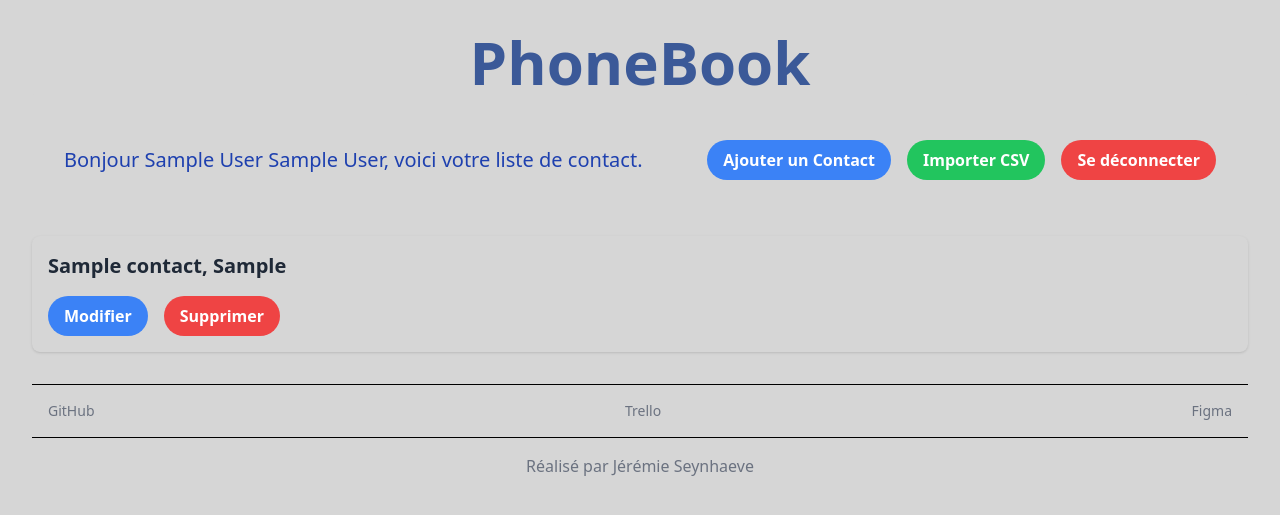
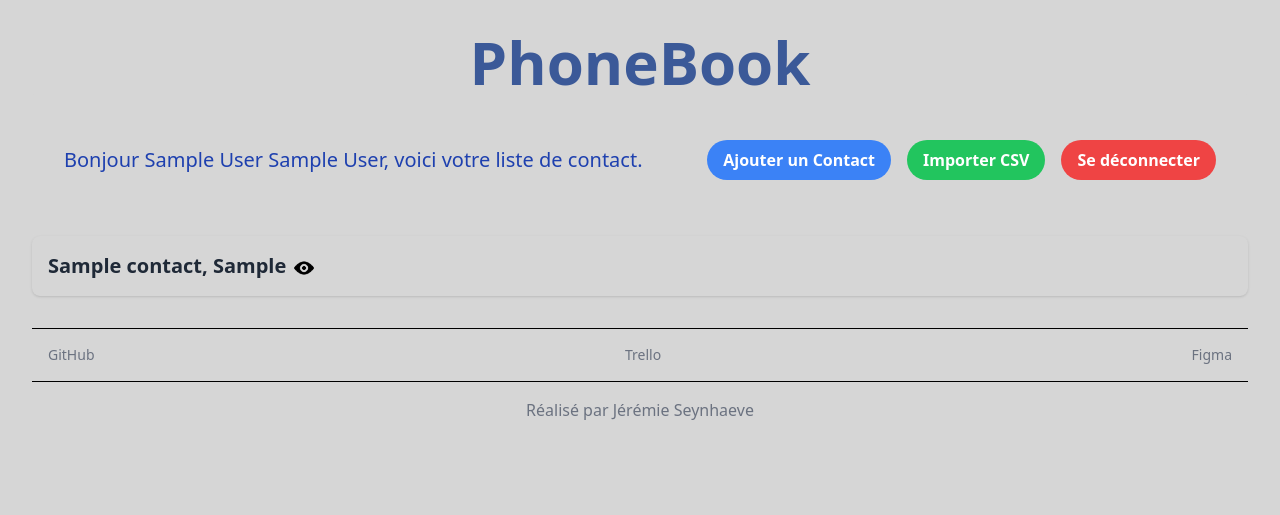
Before and after one commit to angerfistos/Annuaire-Exercice, a PHP site: page /paccueil.php in a window 1280 px wide. Shown: the top 515 px of the page. Run offline with PHP 8.4, Linux system fonts and the light colour scheme; the visitor is signed in with stand-in values (Sample User, id 1); tables that the repository leaves empty or names only in its code hold one stand-in row (values such as "Sample post"); some libraries are stand-ins or nearby versions.

Commit message:
terminé avec conseil G

```diff
--- a/paccueil.php
+++ b/paccueil.php
@@ -8,8 +8,6 @@ $title = "Page d'Accueil - PhoneBook";
 if (isset($_SESSION['message'])) {
     echo $_SESSION['message'];
     unset($_SESSION['message']);
-
-    // Script pour masquer automatiquement l'alerte après 5 secondes
     echo "<script>
         setTimeout(function() {
             document.querySelector('.alert').style.display = 'none';
@@ -17,7 +15,6 @@ if (isset($_SESSION['message'])) {
     </script>";
 }
 
-// Redirection si l'utilisateur n'est pas connecté
 if (!isset($_SESSION['utilisateurID'])) {
     header('Location: pconnexion.php');
     exit();
@@ -50,6 +47,7 @@ if (!isset($_SESSION['utilisateurID'])) {
     </div>
 </div>
 
+<div>
     <div class="grid grid-cols-1 gap-4">
         <?php
  if (isset($_SESSION['utilisateurID'])) {
@@ -57,35 +55,49 @@ if (!isset($_SESSION['utilisateurID'])) {
     if (!empty($contacts)) {
         foreach ($contacts as $contact) {
             echo "<div class='clic bg-[#D6D6D6] p-4 rounded-lg shadow'>";
-                echo "<h3 class='text-xl text-gray-800 font-bold mb-3'>{$contact['nom']}, {$contact['prenom']}</h3>";
-                echo "<div class='space-y-1 hidden'>";
+            echo "<div class='flex justify-between items-center'>";
+            echo "<div class='flex items-center'>";
+            echo "<h3 class='text-xl text-gray-800 font-bold'>{$contact['nom']}, {$contact['prenom']}</h3>";
+            echo "<button><img src='./img/eye.png' class='inline-block eye-icon closed ml-2 w-5 h-5' alt='voir'></button>";
+            echo "<button><img src='./img/eye-ferme.svg'class='inline-block eye-icon open ml-2 w-5 h-5 hidden' alt='masqué'></button>";
+            echo "</div>";
+            echo "</div>";
+            echo "<div class='contact-details space-y-1 hidden mt-3'>";
             echo "<p><span class='font-semibold'>Email:</span> {$contact['email']}</p>";
             echo "<p><span class='font-semibold'>Téléphone:</span> {$contact['telephone']}</p>";
             echo "<p><span class='font-semibold'>Adresse:</span> {$contact['adresse']}</p>";
             echo "<p><span class='font-semibold'>Entreprise:</span> {$contact['entreprise']}</p>";
             echo "<p><span class='font-semibold'>Date de naissance:</span> {$contact['dateDeNaissance']}</p>";
             echo "<p><span class='font-semibold'>Note:</span> {$contact['note']}</p>";
-                echo "</div>";
-                echo "<div class='flex space-x-4 mt-4'>";
+
+            echo "<div class='flex space-x-4'>";
             echo "<a href='peditcontact.php?contactId={$contact['contactId']}' class='bg-blue-500 hover:bg-blue-700 text-white font-bold py-2 px-4 rounded-full'>Modifier</a>";
             echo "<a href='admin/admin-deleteContact.php?contactId={$contact['contactId']}' onclick='return confirm(\"Êtes-vous sûr de vouloir supprimer ce contact ?\");' class='bg-red-500 hover:bg-red-700 text-white font-bold py-2 px-4 rounded-full'>Supprimer</a>";
             echo "</div>";
+            echo "</div>";
+
             echo "</div>";
         }
     } else {
         echo "<p>Vous n'avez aucun contact enregistré.</p>";
     }
 } else {
-        echo "<p>Veuillez vous connecter sur <a href='pconnexion.php'>www.PhoneBook.com</a> pour voir vos contacts.</p>";
+    echo "<p>Veuillez vous connecter pour voir vos contacts.</p>";
 }
         ?>
+    </div>
 </div>
 
 <script>
 document.querySelectorAll('.clic').forEach(card => {
     card.addEventListener('click', () => {
-        let info = card.querySelector('div');
-        info.classList.toggle('hidden');
+        let details = card.querySelector('.contact-details');
+        let eyeOpenIcon = card.querySelector('.eye-icon.open');
+        let eyeClosedIcon = card.querySelector('.eye-icon.closed');
+
+        details.classList.toggle('hidden');
+        eyeOpenIcon.classList.toggle('hidden');
+        eyeClosedIcon.classList.toggle('hidden');
     });
 });
 </script>
--- a/pconnexion.php
+++ b/pconnexion.php
@@ -27,7 +27,7 @@ if (isset($_SESSION['message'])) {
         <form class="rounded pb-8" action="admin/admin-login.php" method="post">
             <div class="mb-4">
                 <label class="block text-[#3B5998] text-sm mb-2" for="username">Nom d'utilisateur<span class="text-red-500">*</span></label>
-                <input name="username" class="bg-white shadow appearance-none border border-black rounded w-full py-2 px-3 text-gray-700 leading-tight focus:outline-none focus:shadow-outline rounded-full" id="username" type="text" placeholder="Nom d'utilisateur">
+                <input autofocus name="username" class="bg-white shadow appearance-none border border-black rounded w-full py-2 px-3 text-gray-700 leading-tight focus:outline-none focus:shadow-outline rounded-full" id="username" type="text" placeholder="Nom d'utilisateur">
             </div>
             <div class="mb-6">
                 <label class="block text-[#3B5998] text-sm mb-2" for="password">Mot de passe<span class="text-red-500">*</span></label>
--- a/peditContact.php
+++ b/peditContact.php
@@ -30,7 +30,7 @@ if (isset($_GET['contactId'])) {
             <!-- Nom -->
             <div class="mb-4">
                 <label class="block text-[#3B5998] text-sm mb-2" for="nom">Nom<span class="text-red-500">*</span></label>
-                <input class="bg-white shadow appearance-none border rounded w-full py-2 px-3 text-gray-700 leading-tight focus:outline-none focus:shadow-outline" id="nom" name="nom" type="text" placeholder="Nom" value="<?php echo $contact['nom']; ?>">
+                <input autofocus class="bg-white shadow appearance-none border rounded w-full py-2 px-3 text-gray-700 leading-tight focus:outline-none focus:shadow-outline" id="nom" name="nom" type="text" placeholder="Nom" value="<?php echo $contact['nom']; ?>">
             </div>
 
             <!-- Prénom -->
--- a/pinscription.php
+++ b/pinscription.php
@@ -23,7 +23,7 @@ if (isset($_SESSION['message'])) {
             <!-- Nom -->
             <div class="mb-4">
                 <label class="block text-[#3B5998] text-sm mb-2" for="nom">Nom</label>
-                <input class="bg-white shadow appearance-none border border-black rounded w-full py-2 px-3 text-gray-700 leading-tight focus:outline-none focus:shadow-outline rounded-full" name="nom" id="nom" type="text" placeholder="Nom" value="<?php echo isset($_SESSION['formData']['nom']) ? htmlspecialchars($_SESSION['formData']['nom']) : ''; ?>">
+                <input autofocus class="bg-white shadow appearance-none border border-black rounded w-full py-2 px-3 text-gray-700 leading-tight focus:outline-none focus:shadow-outline rounded-full" name="nom" id="nom" type="text" placeholder="Nom" value="<?php echo isset($_SESSION['formData']['nom']) ? htmlspecialchars($_SESSION['formData']['nom']) : ''; ?>">
             </div>
 
             <!-- Prénom -->
--- a/pmdp.php
+++ b/pmdp.php
@@ -21,7 +21,7 @@ if (isset($_SESSION['message'])) {
             <!-- Champ Nom d'utilisateur -->
             <div class="mb-4">
                 <label class="block text-[#3B5998] text-sm mb-2" for="username">Nom d'utilisateur<span class="text-red-500">*</span></label>
-                <input name="username" class="bg-white shadow appearance-none border border-black rounded w-full py-2 px-3 text-gray-700 leading-tight focus:outline-none focus:shadow-outline rounded-full" id="username" type="text" placeholder="Nom d'utilisateur">
+                <input autofocus name="username" class="bg-white shadow appearance-none border border-black rounded w-full py-2 px-3 text-gray-700 leading-tight focus:outline-none focus:shadow-outline rounded-full" id="username" type="text" placeholder="Nom d'utilisateur">
             </div>
 
             <!-- Champ Question secrète -->
```
Also changed, not shown: img/contact.png (added), img/eye-ferme.svg (added), img/eye.png (added). Lines whose indentation alone changed are shown as unchanged.
